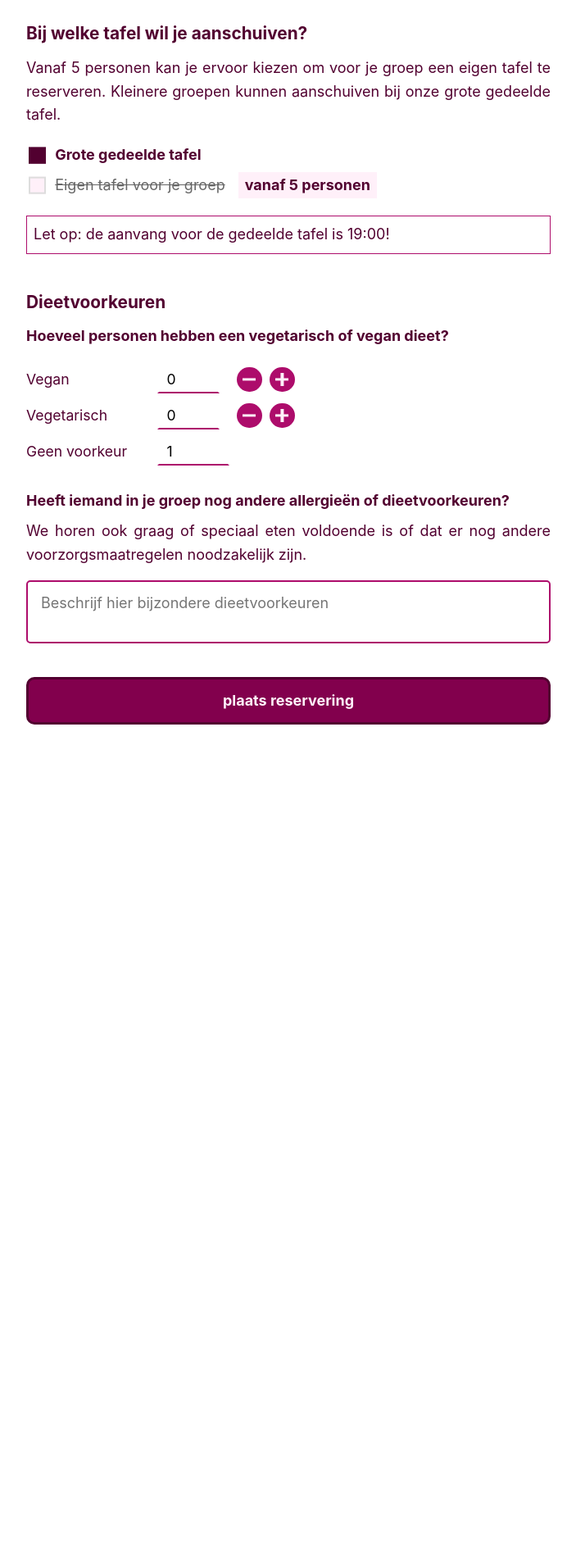
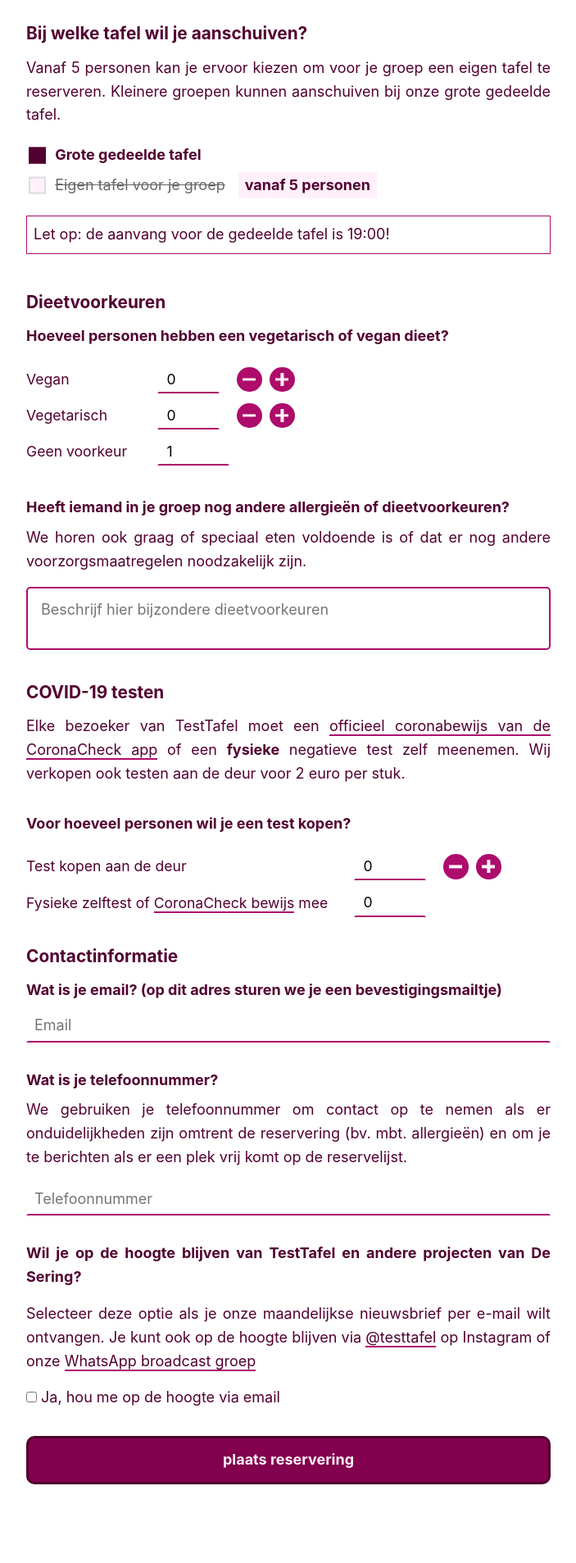
Before and after one commit to decoalitie/desering.org, a Jekyll site: the page built from testtafel/reserveren.html, in a window 1280 px wide. Shown: the part 676-2583 px from the top of the page at 82% size, without its empty margins (288-991 px from the left). Built offline with Jekyll 4.4.1, drawn with Linux system fonts in a browser that asks for light colours; some web fonts are replaced; before the commit the page ends 1656 px from its top, so only the background shows below that.

Commit message:
Add additional fields

```diff
--- a/css/forms.css
+++ b/css/forms.css
@@ -148,10 +148,11 @@ fieldset:not(:first-child) {
 .fieldset-question {
   display: block;
   font-weight: bold;
-  margin-top: 1.5rem;
+  margin-top: 2rem;
 }
 
-.fieldset-question + p {
+.fieldset-question + p,
+.fieldset-question + input {
   margin-top: 0.5rem;
 }
 
@@ -159,7 +160,8 @@ fieldset:not(:first-child) {
   margin-top: 0;
 }
 
-.field-header + p {
+.field-header + p,
+.field-header + .fieldset-question {
   margin-top: 0;
 }
 
@@ -177,7 +179,9 @@ input + .field-header {
   margin-top: 2rem;
 }
 
-input[type="text"] {
+input[type="text"],
+input[type="email"],
+input[type="tel"] {
   width: 100%;
   display: block;
   border: 2px solid transparent;
@@ -186,6 +190,8 @@ input[type="text"] {
 }
 
 input[type="text"]:focus,
+input[type="email"]:focus,
+input[type="tel"]:focus,
 input[type="number"]:focus {
   outline: none;
   border-color: var(--pink);
@@ -203,6 +209,10 @@ input[type="number"]:focus {
   max-width: 10rem;
   font-size: 1.1rem;
   padding: 0.5rem 0;
+}
+
+.number-input-wrapper label.wide {
+  max-width: 25rem;
 }
 
 input[type="number"] {
--- a/testtafel/reserveren.html
+++ b/testtafel/reserveren.html
@@ -151,6 +151,66 @@ stylesheets:
         </fieldset>
 
 
+        <fieldset>
+          <legend class="field-header">COVID-19 testen</legend>
+
+          <p>
+            Elke bezoeker van TestTafel moet een <a href="https://coronacheck.nl/nl/" target="_blank">officieel
+              coronabewijs van de CoronaCheck app</a> of een <strong>fysieke</strong> negatieve test zelf meenemen.
+            Wij verkopen ook testen aan de deur voor 2 euro per stuk.
+          </p>
+
+          <p class="fieldset-question">
+            Voor hoeveel personen wil je een test kopen?
+          </p>
+
+          <div class="number-input-wrapper">
+            <label for="input-test-amount" class="wide">Test kopen aan de deur</label>
+            <input type="number" name="test-amount" id="input-test-amount" value="0" step="1" min="0" max="20"
+              size="2" data-field-handler="NumberWithSteppers" required>
+          </div>
+
+          <div class="number-input-wrapper">
+            <label for="input-notest-amount" class="wide">Fysieke zelftest of <a href="https://coronacheck.nl/nl/" target="_blank">CoronaCheck bewijs</a> mee</label>
+            <input disabled type="number" name="notest-amount" id="input-notest-amount" value="0" step="1" min="0"
+              max="20" size="2" data-field-handler="NumberWithSteppers" required>
+          </div>
+        </fieldset>
+
+
+        <fieldset>
+          <legend class="field-header">Contactinformatie</legend>
+
+          <label class="fieldset-question" for="input-email">Wat is je email? (op dit adres sturen we je een
+            bevestigingsmailtje)</label>
+
+          <input type="email" name="email" id="input-email" placeholder="Email" required>
+
+          <label class="fieldset-question" for="input-phone-number">Wat is je telefoonnummer?</label>
+
+          <p>
+            We gebruiken je telefoonnummer om contact op te nemen als er onduidelijkheden zijn omtrent de reservering
+            (bv. mbt. allergieën) en om je te berichten als er een plek vrij komt op de reservelijst.
+          </p>
+
+          <input type="tel" name="phone-number" id="input-phone-number" placeholder="Telefoonnummer">
+
+          <p class="fieldset-question">
+            Wil je op de hoogte blijven van TestTafel en andere projecten van De Sering?
+          </p>
+
+          <p>
+            Selecteer deze optie als je onze maandelijkse nieuwsbrief per e-mail wilt ontvangen. Je kunt ook op de
+            hoogte blijven via <a href="https://instagram.com/testtafel" target="_blank">@testtafel</a> op Instagram of
+            onze <a href="https://chat.whatsapp.com/C2fIG6POV8FH0nVQcW3hKs" target="_blank">WhatsApp broadcast groep</a>
+          </p>
+
+          <input type="checkbox" name="consent-email-contact" id="checkbox-consent-email-contact">
+
+          <label for="checkbox-consent-email-contact">Ja, hou me op de hoogte via email</label>
+        </fieldset>
+
+
         <button class="button" type="submit">plaats reservering</button>
       </form>
     </div>
```
